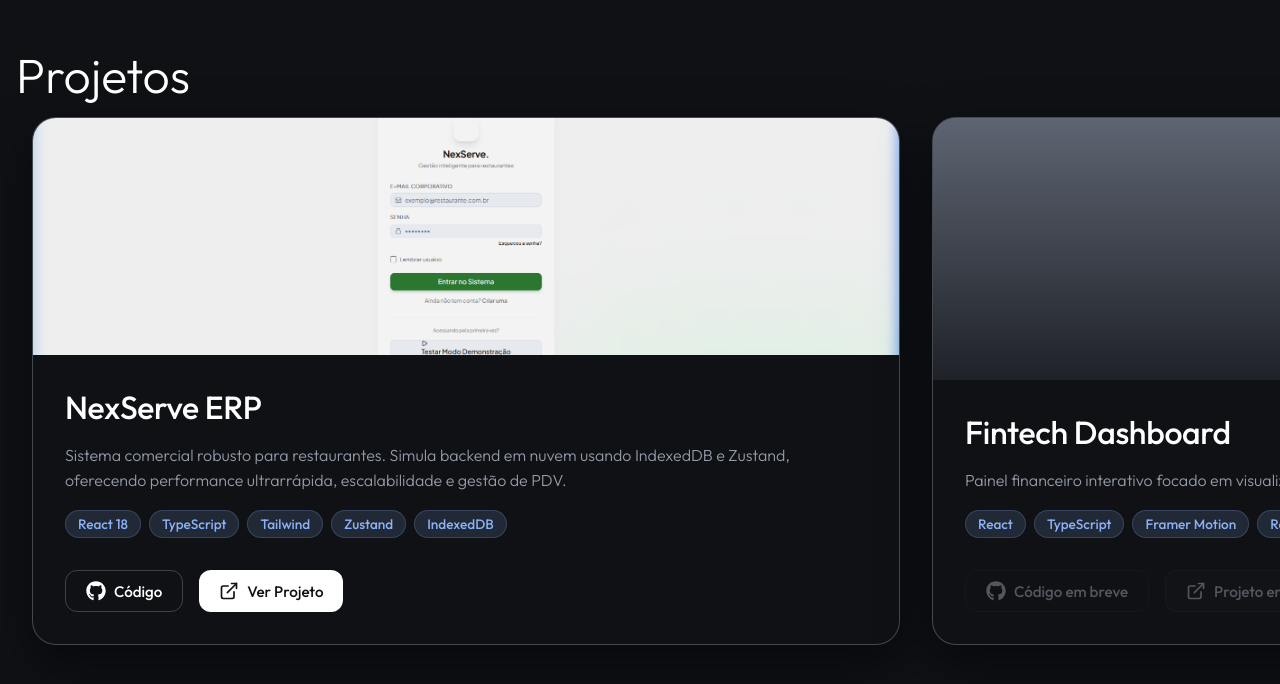
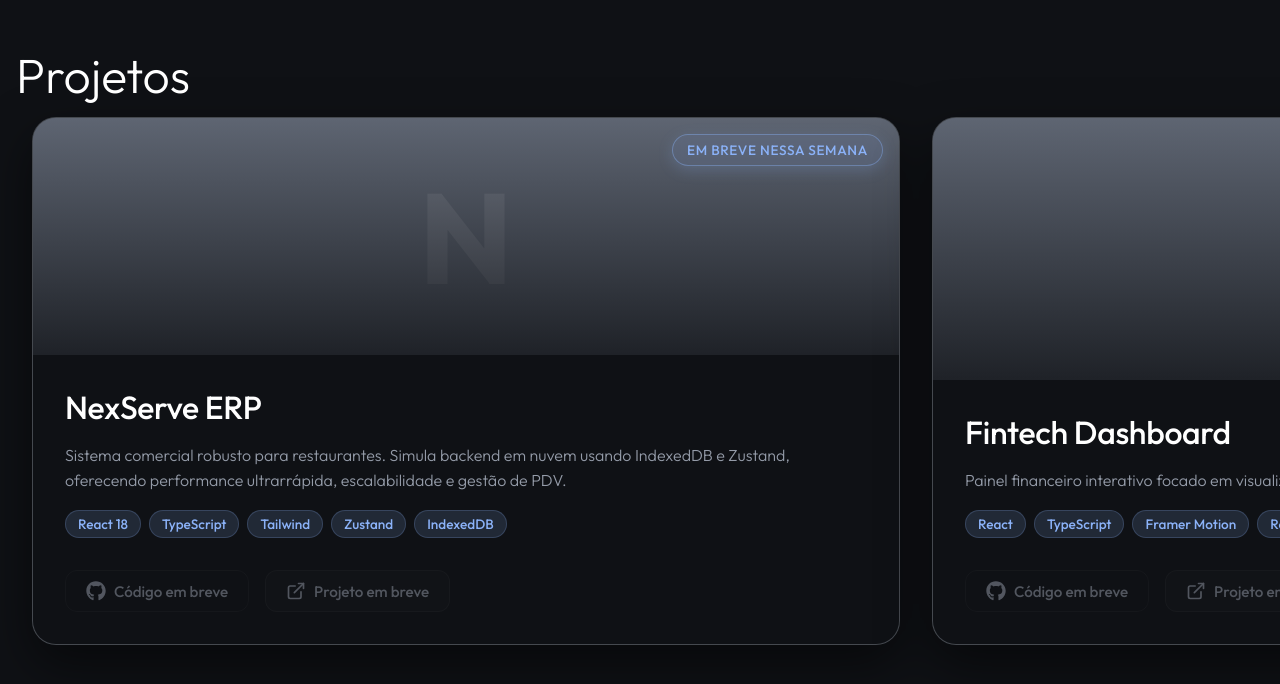
Before and after one commit to MiguelitioDev/portifolio-miguel-costa, a React (Vite) app: page / in a window 1280 px wide. Shown: the part 1720-2404 px from the top of the page. Built offline with nearby package versions, Linux system fonts and the light colour scheme.

Commit message:
fix: imagem nexserve retirada

```diff
--- a/src/components/Projects.tsx
+++ b/src/components/Projects.tsx
@@ -19,9 +19,9 @@ export default function Projects() {
       category: 'SaaS / ERP',
       description: 'Sistema comercial robusto para restaurantes. Simula backend em nuvem usando IndexedDB e Zustand, oferecendo performance ultrarrápida, escalabilidade e gestão de PDV.',
       tags: ['React 18', 'TypeScript', 'Tailwind', 'Zustand', 'IndexedDB'],
-      demoUrl: 'https://nexserve-erp.vercel.app/login',
-      githubUrl: 'https://github.com/MiguelitioDev/nexserve-erp/tree/main',
-      imageUrl: nexserveImg,
+      demoUrl: '',
+      githubUrl: '',
+      imageUrl: ''
     },
     {
       id: 2,
```
